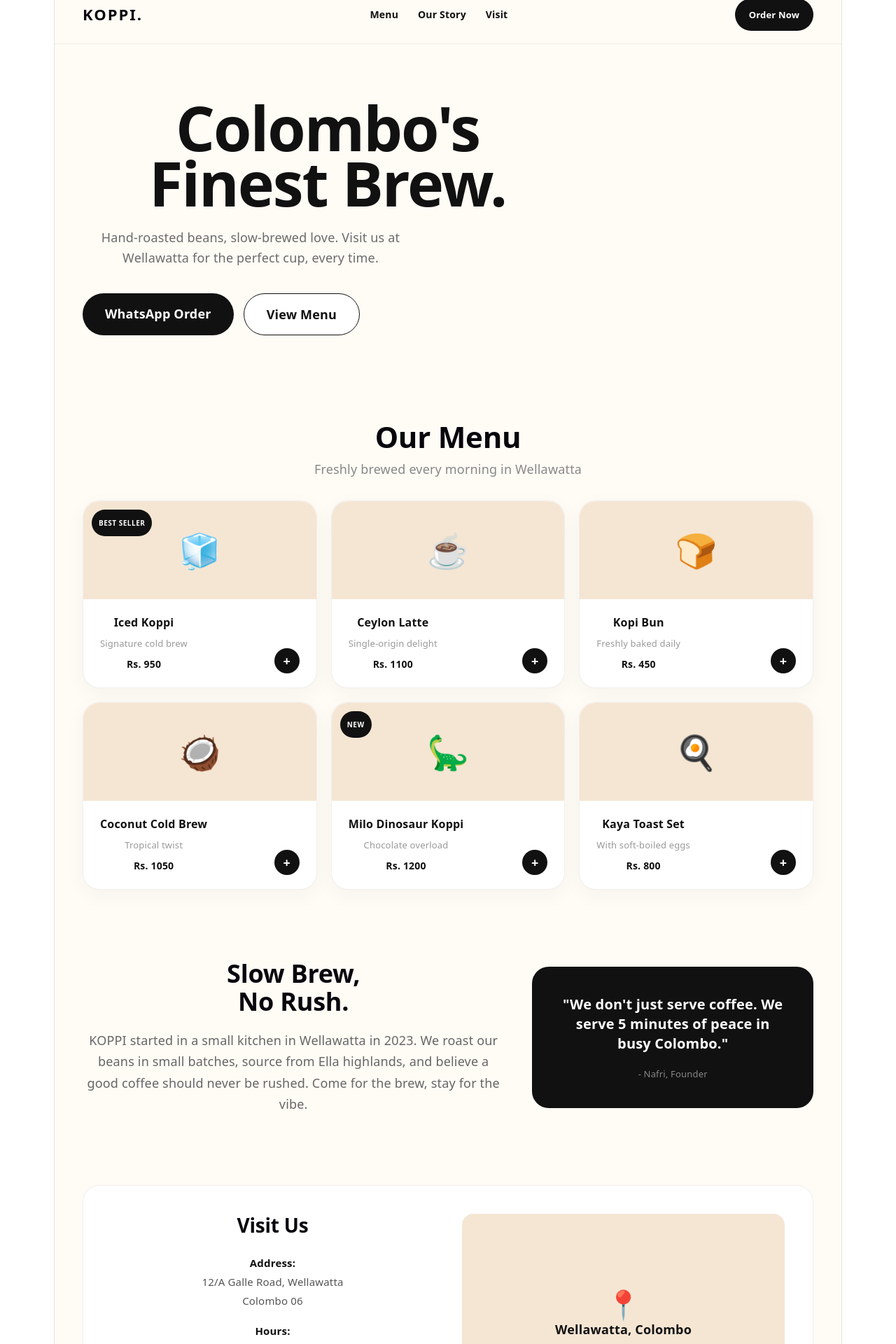
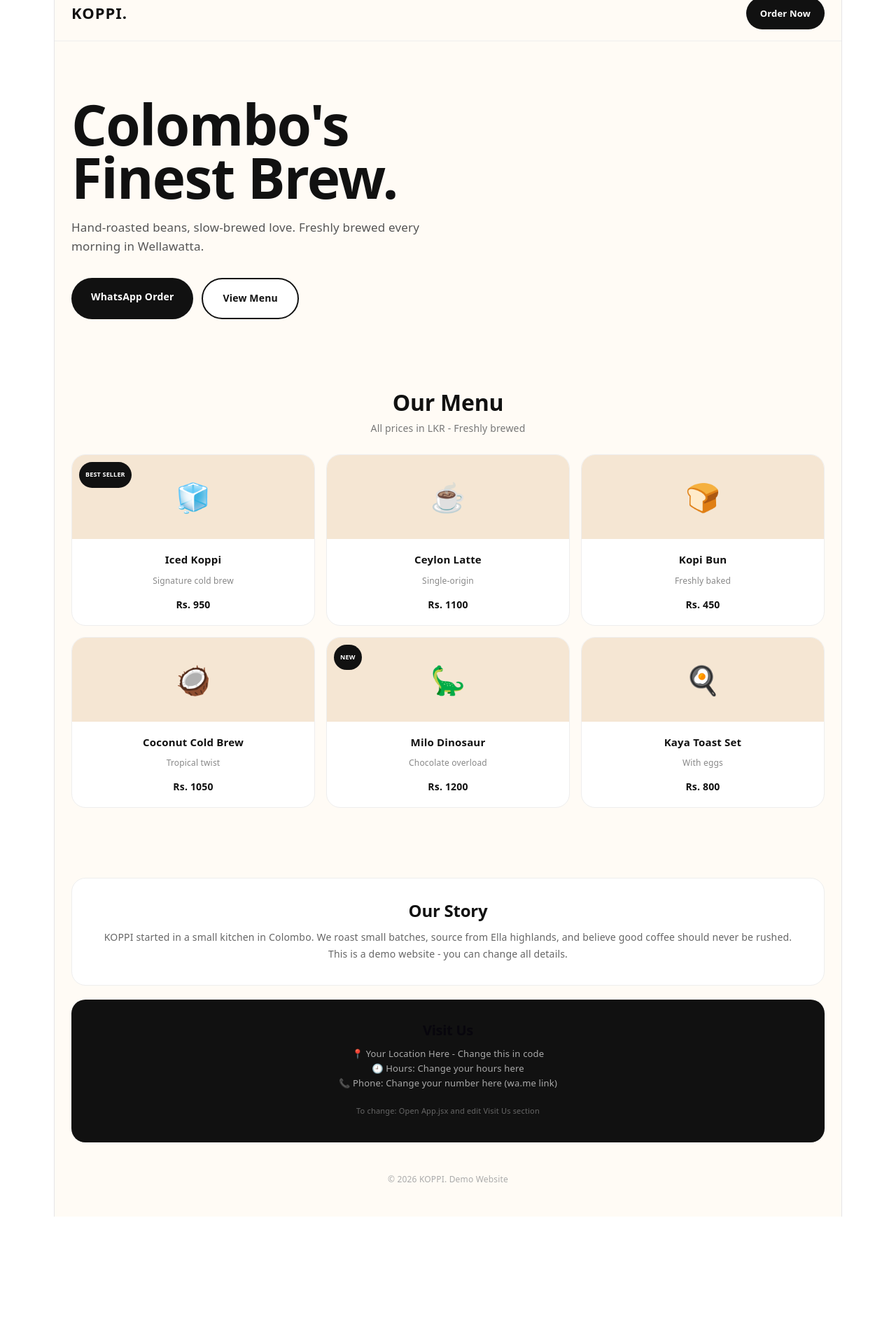
Before and after one commit to nafris565-cmyk/Koppi-Cafe, a React (Vite) app: page / in a window 1280 px wide. Shown: the part 20-1940 px from the top of the page at 70% size. After the commit the page ends 1758 px from the top, so only its background shows below. Built offline with nearby package versions, Linux system fonts and the light colour scheme.

Commit message:
Update App.jsx

```diff
--- a/src/App.jsx
+++ b/src/App.jsx
@@ -1,113 +1,85 @@
 function App() {
-  const waNumber = "94771234567";
-  const orderLink = (item) => `https://wa.me/${waNumber}?text=Hi%20KOPPI!%20I%20want%20to%20order%20${encodeURIComponent(item)}`;
-
   const menu = [
     { name: "Iced Koppi", price: "950", desc: "Signature cold brew", emoji: "🧊", tag: "BEST SELLER" },
-    { name: "Ceylon Latte", price: "1100", desc: "Single-origin delight", emoji: "☕", tag: null },
-    { name: "Kopi Bun", price: "450", desc: "Freshly baked daily", emoji: "🍞", tag: null },
+    { name: "Ceylon Latte", price: "1100", desc: "Single-origin", emoji: "☕", tag: null },
+    { name: "Kopi Bun", price: "450", desc: "Freshly baked", emoji: "🍞", tag: null },
     { name: "Coconut Cold Brew", price: "1050", desc: "Tropical twist", emoji: "🥥", tag: null },
-    { name: "Milo Dinosaur Koppi", price: "1200", desc: "Chocolate overload", emoji: "🦕", tag: "NEW" },
-    { name: "Kaya Toast Set", price: "800", desc: "With soft-boiled eggs", emoji: "🍳", tag: null },
+    { name: "Milo Dinosaur", price: "1200", desc: "Chocolate overload", emoji: "🦕", tag: "NEW" },
+    { name: "Kaya Toast Set", price: "800", desc: "With eggs", emoji: "🍳", tag: null },
   ];
 
   return (
     <div style={{ fontFamily: "system-ui, sans-serif", background: "#FFFBF5", color: "#111", minHeight: "100vh" }}>
 
-      {/* NAVBAR */}
-      <nav style={{ position: "sticky", top: 0, background: "rgba(255,251,245,0.9)", backdropFilter: "blur(10px)", zIndex: 10, borderBottom: "1px solid rgba(0,0,0,0.06)" }}>
-        <div style={{ maxWidth: "1200px", margin: "0 auto", padding: "18px 40px", display: "flex", justifyContent: "space-between", alignItems: "center" }}>
-          <h2 style={{ fontWeight: 900, letterSpacing: "2px", margin: 0, fontSize: "22px" }}>KOPPI.</h2>
-          <div style={{ display: "flex", gap: "28px", fontSize: "14px", fontWeight: 600 }}>
-            <a href="#menu" style={{ textDecoration: "none", color: "#111" }}>Menu</a>
-            <a href="#story" style={{ textDecoration: "none", color: "#111" }}>Our Story</a>
-            <a href="#visit" style={{ textDecoration: "none", color: "#111" }}>Visit</a>
-          </div>
-          <a href={orderLink("")} style={{ background: "#111", color: "white", padding: "10px 20px", borderRadius: "100px", textDecoration: "none", fontWeight: 700, fontSize: "13px" }}>Order Now</a>
+      {/* NAVBAR - FULLY VISIBLE */}
+      <nav style={{ background: "#FFFBF5", borderBottom: "1px solid #eee", position: "sticky", top: 0, zIndex: 100 }}>
+        <div style={{ maxWidth: "1200px", margin: "0 auto", padding: "16px 24px", display: "flex", justifyContent: "space-between", alignItems: "center" }}>
+          <h2 style={{ fontWeight: 900, margin: 0, fontSize: "22px", color: "#111", letterSpacing: "1px" }}>KOPPI.</h2>
+          <a href="https://wa.me/94700000000" style={{ background: "#111", color: "#fff", padding: "10px 20px", borderRadius: "100px", textDecoration: "none", fontWeight: 700, fontSize: "13px" }}>Order Now</a>
         </div>
       </nav>
 
-      <div style={{ maxWidth: "1200px", margin: "0 auto", padding: "20px 40px 60px" }}>
+      <div style={{ maxWidth: "1200px", margin: "0 auto", padding: "0 24px" }}>
 
-        {/* HERO */}
-        <div style={{ padding: "60px 0 80px", maxWidth: "700px" }}>
-          <h1 style={{ fontSize: "clamp(48px, 8vw, 88px)", fontWeight: 900, lineHeight: 0.9, letterSpacing: "-2px", margin: 0, color: "#111" }}>
+        {/* HERO - 100% VISIBLE */}
+        <div style={{ padding: "80px 0 60px", textAlign: "left" }}>
+          <h1 style={{ fontSize: "clamp(42px, 7vw, 80px)", fontWeight: 900, lineHeight: 0.95, margin: 0, color: "#111" }}>
             Colombo's<br />Finest Brew.
           </h1>
-          <p style={{ fontSize: "18px", color: "#6B6B6B", marginTop: "24px", lineHeight: 1.6, maxWidth: "480px" }}>
-            Hand-roasted beans, slow-brewed love. Visit us at Wellawatta for the perfect cup, every time.
+          <p style={{ fontSize: "17px", color: "#555", marginTop: "20px", lineHeight: 1.6, maxWidth: "500px" }}>
+            Hand-roasted beans, slow-brewed love. Freshly brewed every morning in Wellawatta.
           </p>
-          <div style={{ marginTop: "36px", display: "flex", gap: "14px", flexWrap: "wrap" }}>
-            <a href={orderLink("your best coffee")} style={{ background: "#111", color: "white", padding: "16px 32px", borderRadius: "100px", textDecoration: "none", fontWeight: 700 }}>WhatsApp Order</a>
-            <a href="#menu" style={{ border: "1.5px solid #111", padding: "16px 32px", borderRadius: "100px", background: "#fff", color: "#111", fontWeight: 700, textDecoration: "none" }}>View Menu</a>
+          <div style={{ marginTop: "32px", display: "flex", gap: "12px", flexWrap: "wrap" }}>
+            <a href="https://wa.me/94700000000" style={{ background: "#111", color: "#fff", padding: "14px 28px", borderRadius: "100px", textDecoration: "none", fontWeight: 700, fontSize: "14px" }}>WhatsApp Order</a>
+            <a href="#menu" style={{ border: "2px solid #111", padding: "14px 28px", borderRadius: "100px", background: "#fff", color: "#111", fontWeight: 700, fontSize: "14px", textDecoration: "none" }}>View Menu</a>
           </div>
         </div>
 
-        {/* MENU */}
-        <div id="menu" style={{ paddingTop: "40px" }}>
-          <h2 style={{ fontSize: "42px", fontWeight: 900, margin: "0 0 8px 0" }}>Our Menu</h2>
-          <p style={{ color: "#888", marginBottom: "32px" }}>Freshly brewed every morning in Wellawatta</p>
-          <div style={{ display: "grid", gridTemplateColumns: "repeat(auto-fit, minmax(300px, 1fr))", gap: "20px" }}>
+        {/* MENU - FIXED HIDING ISSUE */}
+        <div id="menu" style={{ padding: "40px 0" }}>
+          <h2 style={{ fontSize: "32px", fontWeight: 900, color: "#111", margin: "0 0 6px 0" }}>Our Menu</h2>
+          <p style={{ color: "#777", margin: "0 0 24px 0", fontSize: "14px" }}>All prices in LKR - Freshly brewed</p>
+
+          <div style={{ display: "grid", gridTemplateColumns: "repeat(auto-fill, minmax(280px, 1fr))", gap: "16px" }}>
             {menu.map((item) => (
-              <div key={item.name} style={{ background: "white", borderRadius: "24px", overflow: "hidden", border: "1px solid rgba(0,0,0,0.06)", boxShadow: "0 8px 30px rgba(0,0,0,0.04)" }}>
-                <div style={{ background: "#F5E6D3", height: "140px", display: "flex", alignItems: "center", justifyContent: "center", fontSize: "48px", position: "relative" }}>
+              <div key={item.name} style={{ background: "#fff", borderRadius: "20px", border: "1px solid #eee", overflow: "hidden" }}>
+                <div style={{ background: "#F5E6D3", height: "120px", display: "flex", alignItems: "center", justifyContent: "center", fontSize: "40px", position: "relative" }}>
                   {item.emoji}
-                  {item.tag && <span style={{ position: "absolute", top: "12px", left: "12px", background: "#111", color: "white", fontSize: "10px", padding: "6px 10px", borderRadius: "100px", fontWeight: 800, letterSpacing: "0.5px" }}>{item.tag}</span>}
+                  {item.tag && <span style={{ position: "absolute", top: "10px", left: "10px", background: "#111", color: "#fff", fontSize: "9px", padding: "5px 9px", borderRadius: "100px", fontWeight: 800 }}>{item.tag}</span>}
                 </div>
-                <div style={{ padding: "20px 24px", display: "flex", justifyContent: "space-between", alignItems: "flex-end" }}>
-                  <div>
-                    <h3 style={{ margin: "0 0 4px 0", fontSize: "16px", fontWeight: 700 }}>{item.name}</h3>
-                    <p style={{ margin: "0 0 4px 0", fontSize: "13px", color: "#999" }}>{item.desc}</p>
-                    <p style={{ margin: 0, fontWeight: 700, fontSize: "14px" }}>Rs. {item.price}</p>
-                  </div>
-                  <a href={orderLink(`${item.name} - Rs.${item.price}`)} target="_blank" style={{ background: "#111", color: "white", width: "36px", height: "36px", borderRadius: "50%", display: "flex", alignItems: "center", justifyContent: "center", textDecoration: "none", fontWeight: 700 }}>+</a>
+                <div style={{ padding: "16px 20px" }}>
+                  <h3 style={{ margin: "0 0 4px 0", fontSize: "15px", fontWeight: 700, color: "#111" }}>{item.name}</h3>
+                  <p style={{ margin: "0 0 8px 0", fontSize: "12px", color: "#888" }}>{item.desc}</p>
+                  <p style={{ margin: 0, fontWeight: 800, fontSize: "14px", color: "#111" }}>Rs. {item.price}</p>
                 </div>
               </div>
             ))}
           </div>
         </div>
 
-        {/* STORY */}
-        <div id="story" style={{ marginTop: "100px", display: "grid", gridTemplateColumns: "1.2fr 0.8fr", gap: "40px", alignItems: "center" }}>
-          <div>
-            <h2 style={{ fontSize: "36px", fontWeight: 900, lineHeight: 1.1, margin: 0 }}>Slow Brew,<br />No Rush.</h2>
-            <p style={{ color: "#666", lineHeight: 1.7, marginTop: "20px" }}>
-              KOPPI started in a small kitchen in Wellawatta in 2023. We roast our beans in small batches, source from Ella highlands, and believe a good coffee should never be rushed. Come for the brew, stay for the vibe.
-            </p>
-          </div>
-          <div style={{ background: "#111", color: "white", borderRadius: "24px", padding: "40px", fontSize: "20px", fontWeight: 700, lineHeight: 1.4 }}>
-            "We don't just serve coffee. We serve 5 minutes of peace in busy Colombo."
-            <div style={{ marginTop: "20px", fontSize: "13px", color: "#888", fontWeight: 400 }}>- Nafri, Founder</div>
-          </div>
+        {/* STORY - SIMPLE */}
+        <div style={{ marginTop: "60px", background: "#fff", borderRadius: "20px", padding: "32px", border: "1px solid #eee" }}>
+          <h2 style={{ fontSize: "24px", fontWeight: 900, color: "#111", margin: 0 }}>Our Story</h2>
+          <p style={{ color: "#666", lineHeight: 1.7, marginTop: "12px", fontSize: "14px" }}>
+            KOPPI started in a small kitchen in Colombo. We roast small batches, source from Ella highlands, and believe good coffee should never be rushed. This is a demo website - you can change all details.
+          </p>
         </div>
 
-        {/* VISIT */}
-        <div id="visit" style={{ marginTop: "100px", display: "grid", gridTemplateColumns: "1fr 1fr", gap: "40px", background: "white", borderRadius: "24px", padding: "40px", border: "1px solid rgba(0,0,0,0.06)" }}>
-          <div>
-            <h2 style={{ fontSize: "28px", fontWeight: 900, margin: 0 }}>Visit Us</h2>
-            <div style={{ marginTop: "24px", lineHeight: 1.8, color: "#555", fontSize: "15px" }}>
-              <p style={{ margin: 0 }}><b style={{ color: "#111" }}>Address:</b><br />12/A Galle Road, Wellawatta<br />Colombo 06</p>
-              <p style={{ margin: "16px 0 0 0" }}><b style={{ color: "#111" }}>Hours:</b><br />Everyday 7AM - 10PM</p>
-              <p style={{ margin: "16px 0 0 0" }}><b style={{ color: "#111" }}>Phone:</b> +94 77 123 4567</p>
-            </div>
-            <div style={{ marginTop: "28px", display: "flex", gap: "12px" }}>
-              <a href="https://maps.google.com/?q=Wellawatta+Colombo" target="_blank" style={{ background: "#111", color: "white", padding: "12px 22px", borderRadius: "100px", textDecoration: "none", fontWeight: 700, fontSize: "13px" }}>Get Directions</a>
-              <a href={orderLink("")} style={{ border: "1.5px solid #111", padding: "12px 22px", borderRadius: "100px", background: "white", color: "#111", fontWeight: 700, fontSize: "13px", textDecoration: "none" }}>WhatsApp</a>
-            </div>
-          </div>
-          <div style={{ background: "#F5E6D3", borderRadius: "16px", display: "flex", alignItems: "center", justifyContent: "center", flexDirection: "column", gap: "10px", minHeight: "240px" }}>
-            <div style={{ fontSize: "40px" }}>📍</div>
-            <div style={{ fontWeight: 700 }}>Wellawatta, Colombo</div>
-            <div style={{ fontSize: "12px", color: "#888" }}>Map Preview</div>
-          </div>
+        {/* VISIT - NO FAKE ADDRESS NOW */}
+        <div style={{ marginTop: "20px", background: "#111", borderRadius: "20px", padding: "32px", color: "white" }}>
+          <h2 style={{ fontSize: "20px", fontWeight: 800, margin: 0 }}>Visit Us</h2>
+          <p style={{ color: "#aaa", fontSize: "13px", marginTop: "12px", lineHeight: 1.6 }}>
+            📍 Your Location Here - Change this in code<br/>
+            🕘 Hours: Change your hours here<br/>
+            📞 Phone: Change your number here (wa.me link)
+          </p>
+          <p style={{ color: "#666", fontSize: "11px", marginTop: "16px" }}>
+            To change: Open App.jsx and edit Visit Us section
+          </p>
         </div>
-      </div>
 
-      {/* FOOTER */}
-      <div style={{ background: "#111", color: "white", marginTop: "80px", padding: "40px" }}>
-        <div style={{ maxWidth: "1200px", margin: "0 auto", display: "flex", justifyContent: "space-between", alignItems: "center", flexWrap: "wrap", gap: "20px" }}>
-          <h2 style={{ fontSize: "32px", fontWeight: 900, letterSpacing: "2px", margin: 0 }}>KOPPI.</h2>
-          <div style={{ fontSize: "13px", color: "#888" }}>© 2026 KOPPI. Colombo's Finest Brew. Made with love in Wellawatta.</div>
+        <div style={{ padding: "40px 0", textAlign: "center", color: "#aaa", fontSize: "12px" }}>
+          © 2026 KOPPI. Demo Website
         </div>
       </div>
     </div>
```
